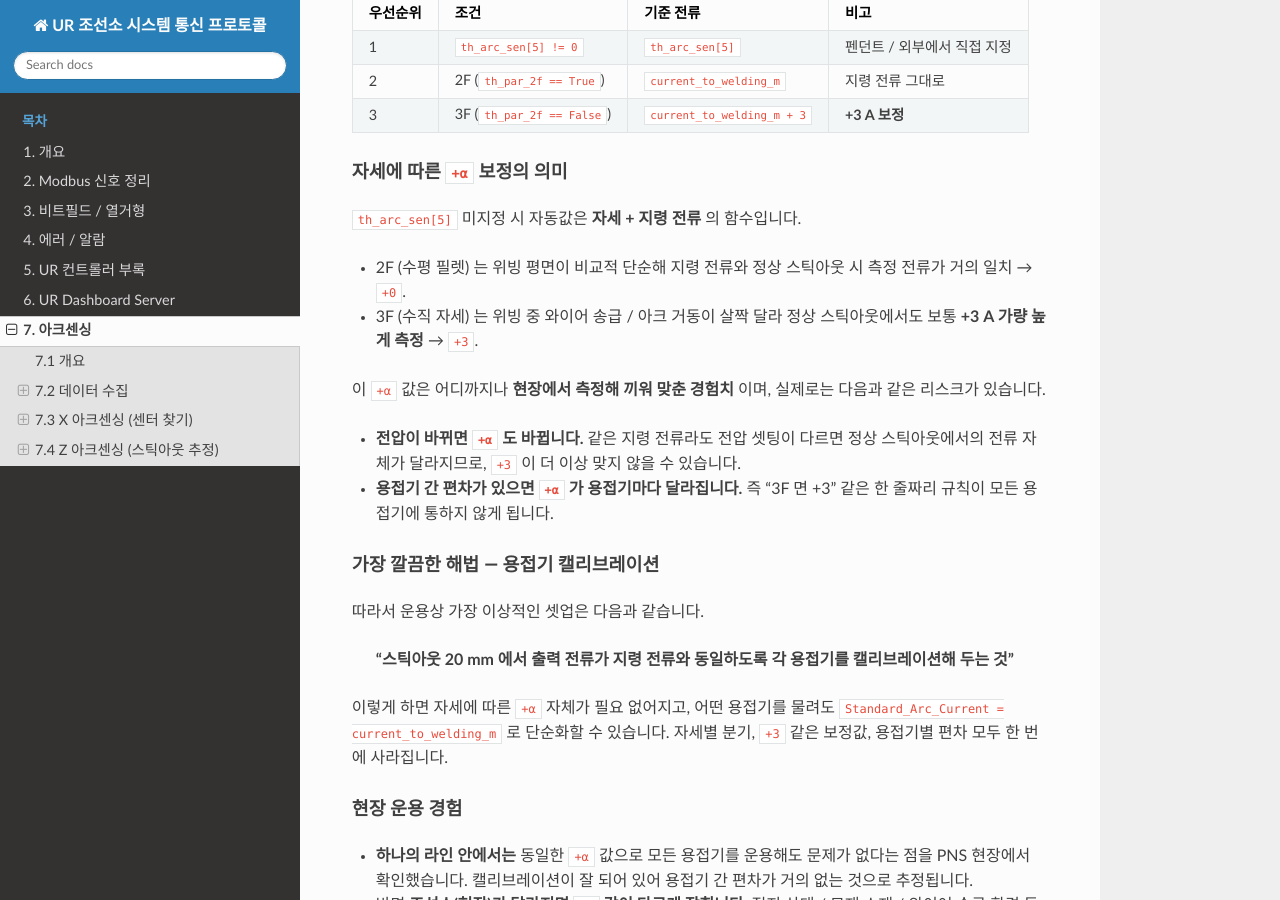
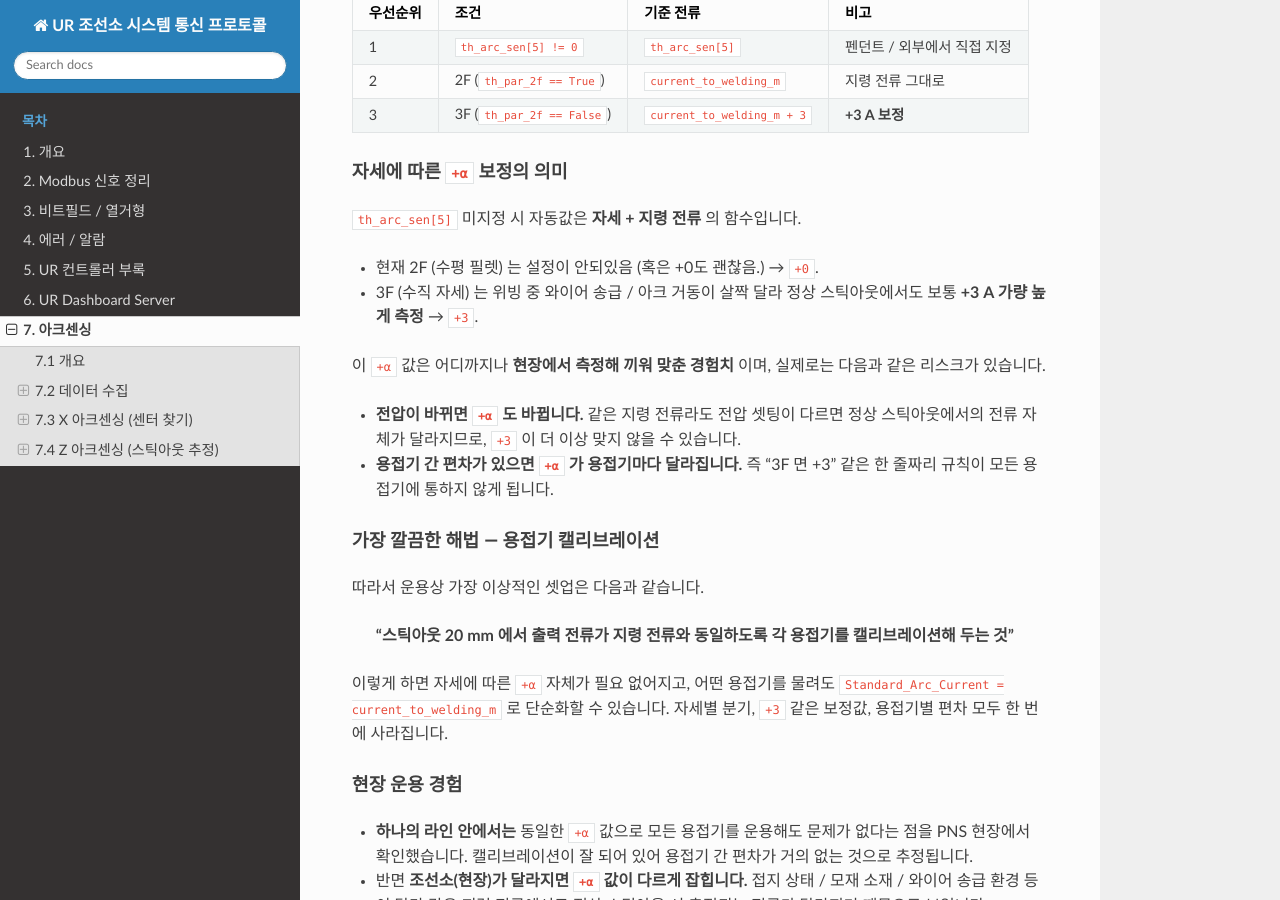
Before and after one commit to shh444/shipyard-docs, a Sphinx documentation site: the page built from docs/07_arc_sensing.md, in a window 1280 px wide and 900 px high, scrolled down 10071 px. Built offline with Sphinx 7.4.7 and the Read the Docs theme 3.1.0, drawn with Linux system fonts in a browser that asks for light colours.

Commit message:
07 arc sensing add

```diff
--- a/docs/07_arc_sensing.md
+++ b/docs/07_arc_sensing.md
@@ -436,7 +436,7 @@ end
 
 `th_arc_sen[5]` 미지정 시 자동값은 **자세 + 지령 전류** 의 함수입니다.
 
-- 2F (수평 필렛) 는 위빙 평면이 비교적 단순해 지령 전류와 정상 스틱아웃 시 측정 전류가 거의 일치 → `+0`.
+- 현재 2F (수평 필렛) 는 설정이 안되있음 (혹은 +0도 괜찮음.) → `+0`.
 - 3F (수직 자세) 는 위빙 중 와이어 송급 / 아크 거동이 살짝 달라 정상 스틱아웃에서도 보통 **+3 A 가량 높게 측정** → `+3`.
 
 이 `+α` 값은 어디까지나 **현장에서 측정해 끼워 맞춘 경험치** 이며, 실제로는 다음과 같은 리스크가 있습니다.
```
